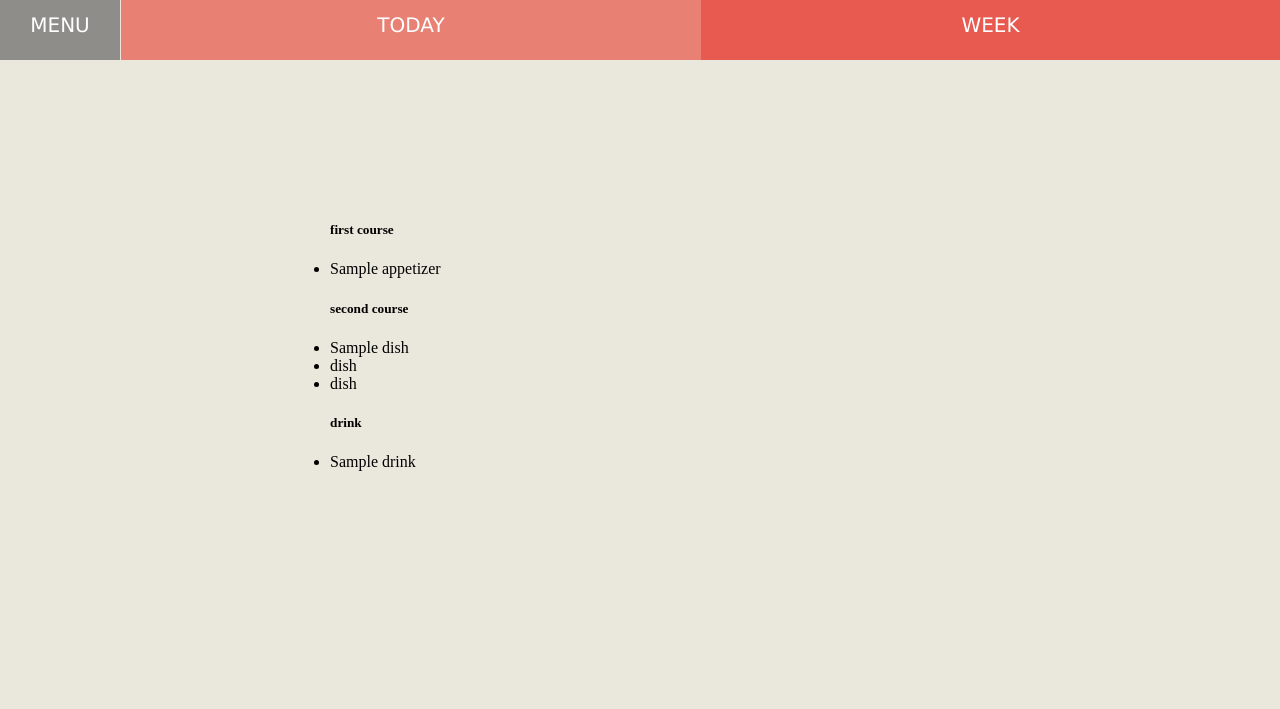
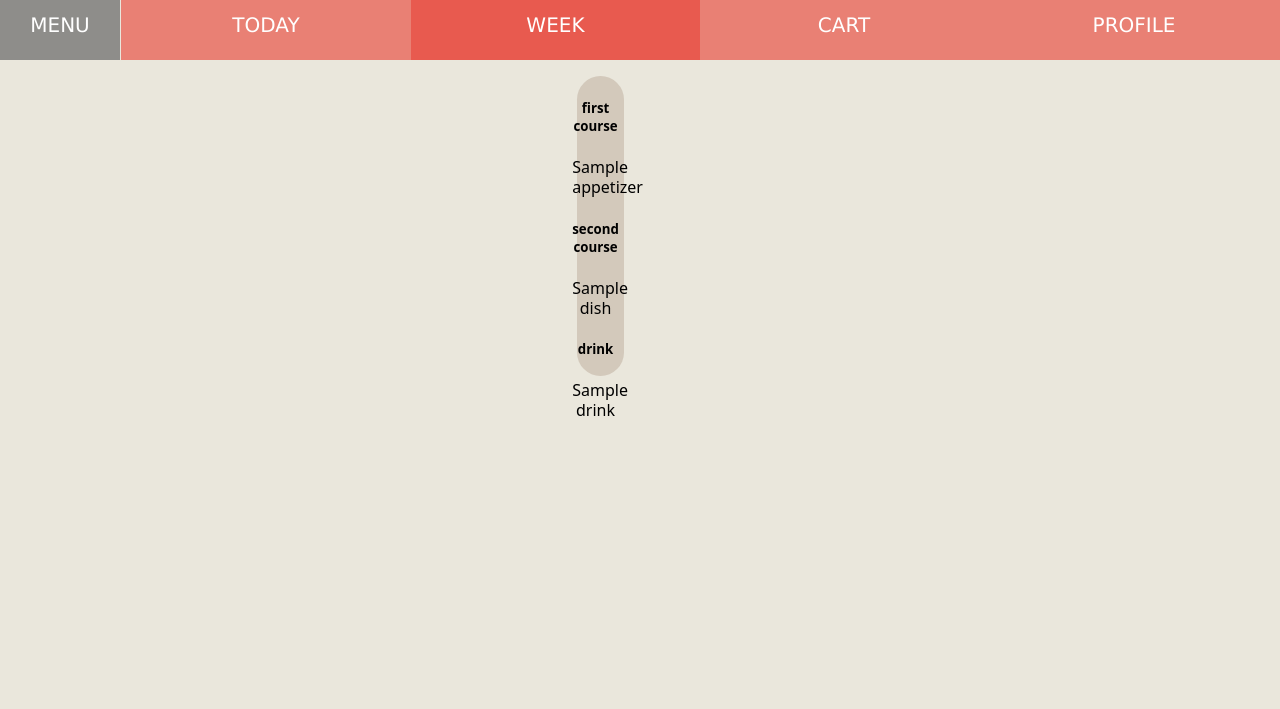
Before and after one commit to Eraaalex/HSE_menu_project, a Flask app: page /week in a window 1280 px wide. Shown: the top 709 px of the page. Run offline with Flask 2, Linux system fonts and the light colour scheme; tables that the repository leaves empty hold one stand-in row (values such as "Sample post").

Commit message:
html edited

```diff
--- a/static/style.css
+++ b/static/style.css
@@ -30,9 +30,6 @@ header {
     font-family:Verdana, Geneva, Tahoma, sans-serif;
 
     text-decoration: none;
-    /*-moz-transition: all 0.3s 0.03s ease;
-    -o-transition: all 0.3s 0.03s ease;
-    -webkit-transition: all 0.3s 0.03s ease;8*/
 }
 
 .menu li:not(li.static){
@@ -40,7 +37,7 @@ header {
     background: #E98074;
     position: relative;
     display: table-cell;
-    width: 50%;
+    width: 25%;
 }
 
 
@@ -49,6 +46,7 @@ header {
     width: 120px;
     margin-right: 1px;
 }
+
 
 .menu a.active {
     background: #E85A4F;
@@ -62,20 +60,17 @@ header {
 body {
     background: #EAE7DC;
 }
-
-.content {
+/* index */
+.content_index {
     width: 100%;
     height: 100%;
     margin-top: 160px;
-}
-
-.content {
     width: 700px;
     margin: 0 auto;
     height: 350px;
-    margin-top: 200px;
+    margin-top: 50px;
+}
 
-}
 
 .description, .photo {
     float: left;
@@ -85,6 +80,7 @@ body {
     text-align: center;
     background: #D3C9BB;
     border-radius: 50px;
+    margin-top: 150px;
 
 
 }
@@ -107,7 +103,6 @@ body {
     position: relative;
     font-family:system-ui, -apple-system, BlinkMacSystemFont, 'Segoe UI', Roboto, Oxygen, Ubuntu, Cantarell, 'Open Sans', 'Helvetica Neue', sans-serif;
 
-
 }
 
 
@@ -118,8 +113,98 @@ body {
     margin-top: 15px;
 }
 
-.content{
+.select {
+    background: #E98074;
+    border-radius: 20px;
+    border-style: none;
+    width: 70%;
+    height: 30px;
+    font-family:system-ui, -apple-system, BlinkMacSystemFont, 'Segoe UI', Roboto, Oxygen, Ubuntu, Cantarell, 'Open Sans', 'Helvetica Neue', sans-serif;
+    color: white;
+    font-size: 16px;
+    font-style: normal;
+    margin-top: 30px;
+    align-items: center;
+    position: relative;
+    left:15%
+
+}
+
+.select:hover {
+    background:#E85A4F;
+}
+
+
+/*.slider_items {
+    counter-reset: slide;
+}
+
+.islider_item {
+    flex: 0 0 100%;
+    max-width: 100%;
+    counter-increment: slide;
+    height: 350px;
+    position: relative;
+}
+
+.itc-slider__item::before {
+    content: counter(slide) "/3";
+    position: absolute;
+    top: 10px;
+    right: 20px;
+    display: block;
+  }*/
+
+/* week */
+
+.content_week{
     display: grid;
     grid-template-columns: repeat(auto-fit, minmax(250px, 1fr));
     grid-gap: 1rem;
+    margin-top: 60px;
 }
+
+
+
+.container{
+    max-width: 1100px;
+    margin: 0 auto;
+}
+
+
+.grid{
+    display: flex;
+    flex-wrap: wrap;
+    margin: 0 -15px -30px;
+    height: 650px;
+}
+
+.card_container {
+
+    padding: 0 15px;
+    width: 30%;
+
+}
+
+.menu_card{
+    background: #D3C9BB;
+    height: 300px;
+    border-radius: 30px;
+    margin-bottom: 10px;
+}
+
+.menu_card ul {
+    list-style-type: none;
+    margin-left: -45px;
+    text-align: center;
+    width: 100%;
+    position: relative;
+    padding-top: 1px;
+    font-family:system-ui, -apple-system, BlinkMacSystemFont, 'Segoe UI', Roboto, Oxygen, Ubuntu, Cantarell, 'Open Sans', 'Helvetica Neue', sans-serif;
+
+
+}
+
+.menu_card li {
+    line-height: 20px;
+}
--- a/templates/header.html
+++ b/templates/header.html
@@ -14,9 +14,10 @@
         <header class="menu">
             <ul>
                 <li class="static">MENU</li>
-
                 <li><a href="/" class ={{activeT}}>TODAY</a></li>
-                <li><a class={{activeW}} href="/week">WEEK</a></li>
+                <li><a class={{activeW}} href="week.html">WEEK</a></li>
+                <li><a class={{activeC}} href="/cart">CART</a></li>
+                <li><a class={{activeP}} href="/userPage">PROFILE</a></li>
             </ul>
         </header>
         {% block content %} {% endblock%}
--- a/templates/week.html
+++ b/templates/week.html
@@ -1,9 +1,9 @@
 {% extends "header.html" %}
 {% block title %} Week {% endblock %}
 {% block content %}
-<div class="content">
+<div class="content_week">
     <div class="container">
-        <div class="grid">
+        <div class="grid" style="overflow-y:scroll;">
             {% for lunch in lunches %}
             <div class="card_container">
                 <div class="menu_card">
@@ -12,8 +12,6 @@
                         <li class="dishes">{{ lunch.get_appetizer_name() }}</li>
                         <h5 class="headers">second course</h5>
                         <li class="dishes">{{lunch.get_dish_name()}}</li>
-                        <li class="dishes">dish</li>
-                        <li class="dishes">dish</li>
                         <h5 class="headers">drink</h5>
                         <li class="dishes">{{lunch.get_drink_name()}}</li>
                     </ul>
```
Also changed, not shown: static/week.css (deleted, +0 -111 lines), templates/cart.html (added, +10 -0 lines), templates/index.html (+3 -5 lines).
